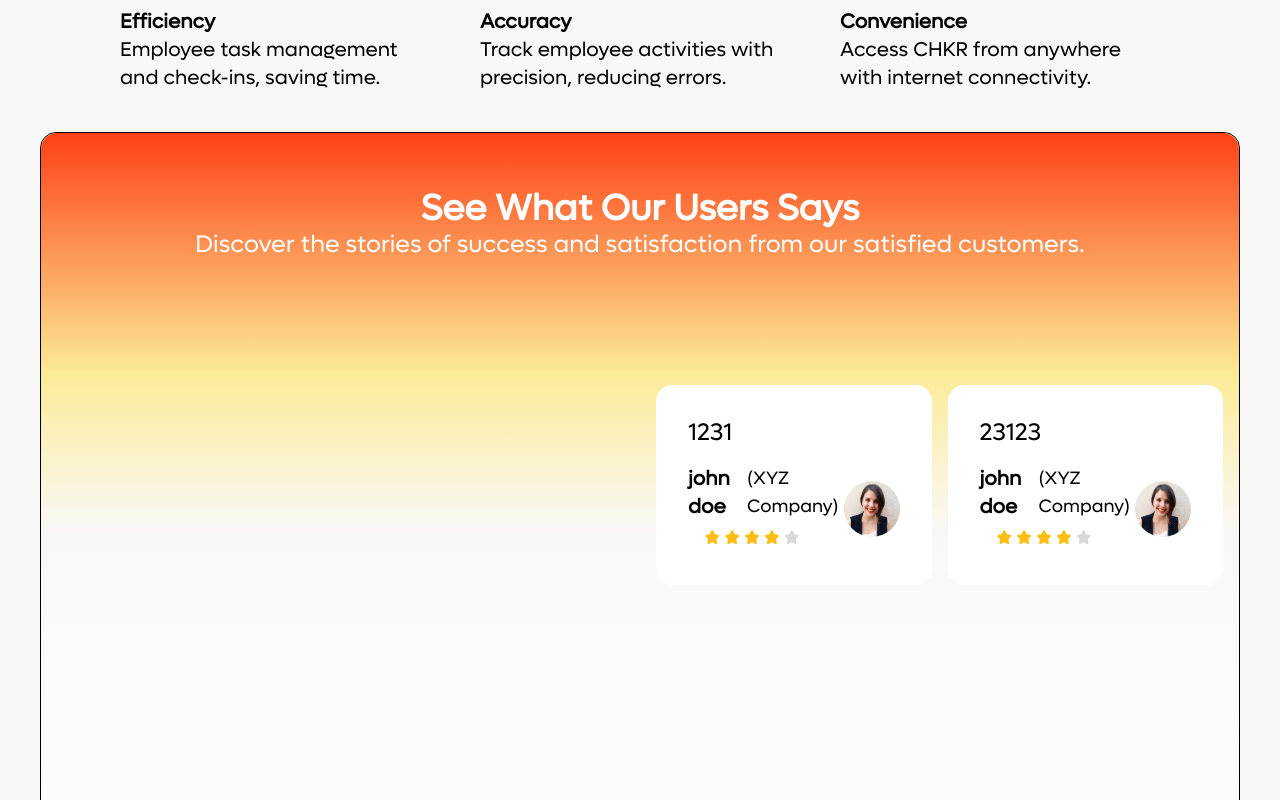
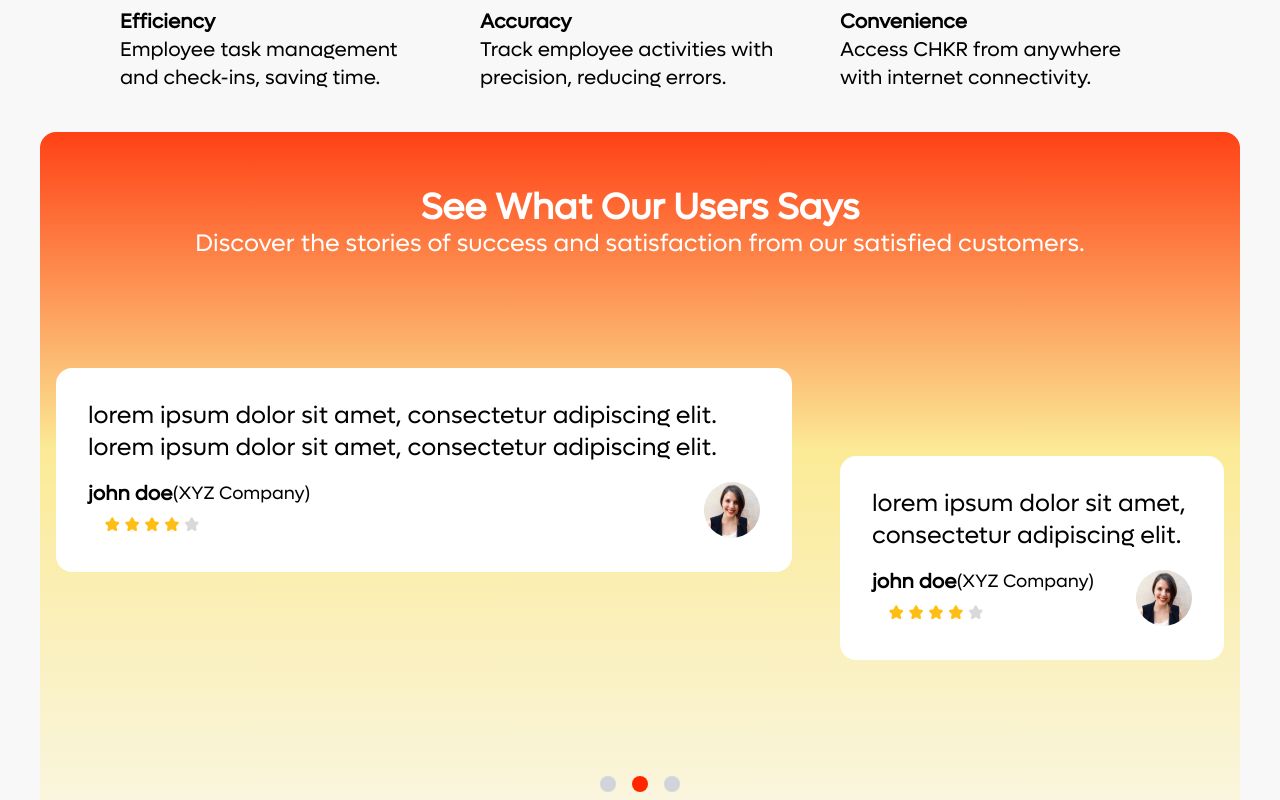
Before and after one commit to abrauf18/chkr, a Next.js app: page / in a window 1280 px wide. Shown: the part 4640-5440 px from the top of the page. Built offline with nearby package versions, Linux system fonts and the light colour scheme.

Commit message:
fix: carousel dots and fix slides

```diff
--- a/app/components/modules/landingPage/Carousel.tsx
+++ b/app/components/modules/landingPage/Carousel.tsx
@@ -3,40 +3,71 @@
 import React, { useEffect, useState } from "react";
 import TestimonialsCard from "./TestimonialsCard";
 
+interface Slide {
+  id: number;
+  feedback: string;
+  authorName: string;
+  companyName: string;
+  rating: string;
+}
+
 function Carousel() {
-  const slides = [
+  const slides: Slide[] = [
     {
       id: 1,
-      feedback: "lorrum ips",
+      feedback:
+        "lorem ipsum dolor sit amet, consectetur adipiscing elit. lorem ipsum dolor sit amet, consectetur adipiscing elit.",
       authorName: "john doe",
       companyName: "XYZ Company",
-      Rating: "4",
+      rating: "4",
     },
     {
       id: 2,
-      feedback: "sfsd",
+      feedback: "lorem ipsum dolor sit amet, consectetur adipiscing elit. ",
       authorName: "john doe",
       companyName: "XYZ Company",
-      Rating: "4",
+      rating: "4",
     },
     {
       id: 3,
-      feedback: "1231",
+      feedback: " lorem ipsum dolor sit amet, consectetur adipiscing elit.",
       authorName: "john doe",
       companyName: "XYZ Company",
-      Rating: "4",
+      rating: "4",
     },
     {
       id: 4,
       feedback: "23123",
       authorName: "john doe",
       companyName: "XYZ Company",
-      Rating: "4",
+      rating: "4",
+    },
+    {
+      id: 5,
+      feedback: "1231",
+      authorName: "john doe",
+      companyName: "XYZ Company",
+      rating: "4",
+    },
+    {
+      id: 6,
+      feedback: "23123",
+      authorName: "john doe",
+      companyName: "XYZ Company",
+      rating: "4",
     },
   ];
 
+  const totalSlides = 3; // Total number of slides
+  const dots = Array.from({ length: 3 }); // Array of dots
+
   const [currentIndex, setCurrentIndex] = useState(0);
-  const totalSlides = Math.ceil(slides.length / 2); // Calculate total number of slides
+  const [shuffledSlides, setShuffledSlides] = useState<Slide[]>([]);
+
+  useEffect(() => {
+    // Shuffle the slides array to get random testimonials
+    setShuffledSlides(slides.sort(() => Math.random() - 0.5));
+  }, []);
 
   const nextSlide = () => {
     setCurrentIndex((currentIndex + 1) % totalSlides);
@@ -58,16 +89,18 @@ function Carousel() {
   return (
     <div className="flex flex-col justify-center items-center">
       <div className="flex top-4 justify-center py-2 mt-5">
-        {Array.from({ length: totalSlides }).map((_, index) => (
+        <div className="lg:flex lg:h-[50vh] gap-12 items-center justify-center lg:mx-2 mx-5">
+          {shuffledSlides
+            .slice(currentIndex, currentIndex + 2)
+            .map((slide, index) => (
               <div
                 key={index}
-            className={`mx-2 ${
-              currentIndex === index ? "opacity-100" : "opacity-0"
-            }`}
+                className={
+                  index === 0
+                    ? "lg:self-start lg:ml-2"
+                    : "lg:self-center lg:mr-2"
+                }
               >
-            <div className="flex">
-              {slides.slice(index * 2, index * 2 + 2).map((slide) => (
-                <div key={slide.id} className="mx-2">
                 <TestimonialsCard
                   authorName={slide.authorName}
                   feedback={slide.feedback}
@@ -77,6 +110,15 @@ function Carousel() {
             ))}
         </div>
       </div>
+      <div className="flex mt">
+        {dots.map((_, index) => (
+          <div
+            key={index}
+            className={`w-4 h-4 mx-2 rounded-full cursor-pointer ${
+              currentIndex === index ? "bg-primary" : "bg-gray-300"
+            }`}
+            onClick={() => goToSlide(index)}
+          ></div>
         ))}
       </div>
     </div>
--- a/app/components/modules/landingPage/Testimonials.tsx
+++ b/app/components/modules/landingPage/Testimonials.tsx
@@ -3,15 +3,15 @@ import Carousel from "./Carousel";
 
 const Testimonials = () => {
   return (
-    <div className=" mt-10 mx-10 rounded-2xl h-full md:h-screen border border-black ">
+    <div className=" mt-10 mx-10 rounded-2xl h-full md:h-screen ">
       <div
-        className="w-full h-screen py-2 rounded-2xl"
+        className="w-full h-screen py-2 rounded-2xl "
         style={{
           background:
-            "linear-gradient(to bottom, #FF4115 0%, #FBEB97 30%, #F9F8F8 50%, #FFFFFF 100%)",
+            "linear-gradient(to bottom, #FF4115 0%, #FBEB97 40%, #F9F8F8 100%, #FFFFFF 60%)",
         }}
       >
-        <div className="flex flex-col text-white mt-12 mb-24">
+        <div className="flex flex-col text-white mt-12 lg:mb-20 mb-12 lg:mx-2 mx-5">
           <h1 className="xl:font-semibold xl:text-4xl capitalize md:font-semibold md:text-3xl text-center">
             See What our users says
           </h1>
```
Lines whose indentation alone changed are shown as unchanged.
